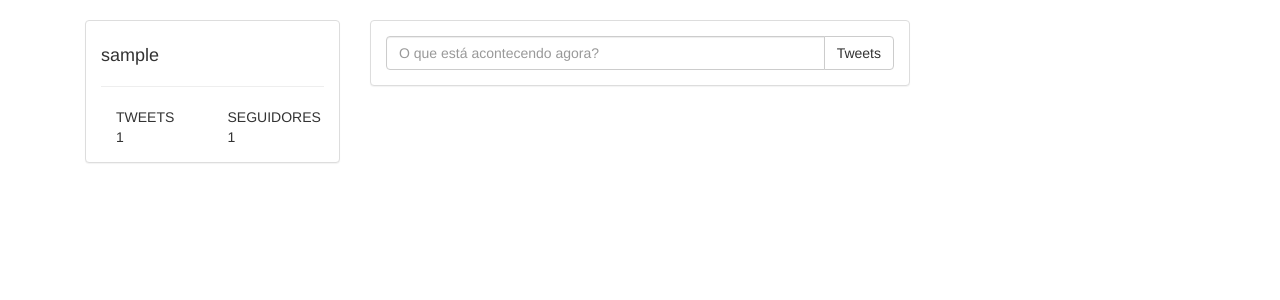
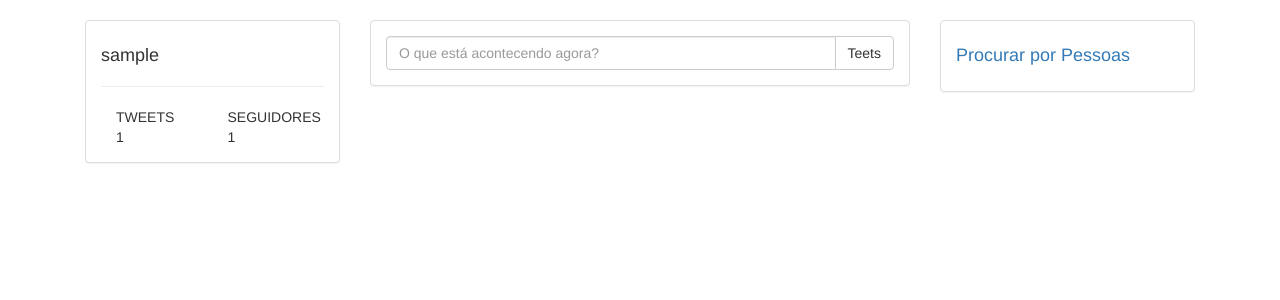
Before and after one commit to EdsonTomasDev/Twiter-Clone, a PHP site: page /home.php in a window 1280 px wide. Shown: the part 51-351 px from the top of the page. Run offline with PHP 8.4, Linux system fonts and the light colour scheme; the visitor is signed in with stand-in values (Sample User, id 1).

Commit message:
Config painel procurar pessoas

```diff
--- a/home.php
+++ b/home.php
@@ -73,7 +73,7 @@
 							<div class="input-group">
 								<input type="text" class="form-control" placeholder="O que está acontecendo agora?" maxlength="140">
 								<span class="input-group-btn">
-									<button class="btn btn-default" type="button">Tweets</button>
+									<button class="btn btn-default" type="button">Teets</button>
 								</span>
 							</div>
 
@@ -81,7 +81,13 @@
 
 				</div>
 			</div>
-			<div class="col-md-3"></div>
+			<div class="col-md-3">
+				<div class="panel panel-default">
+					<div class="panel-body">
+						<h4><a href="#">Procurar por Pessoas</a></h4>
+					</div>
+				</div>
+			</div>
 
 
 
```
